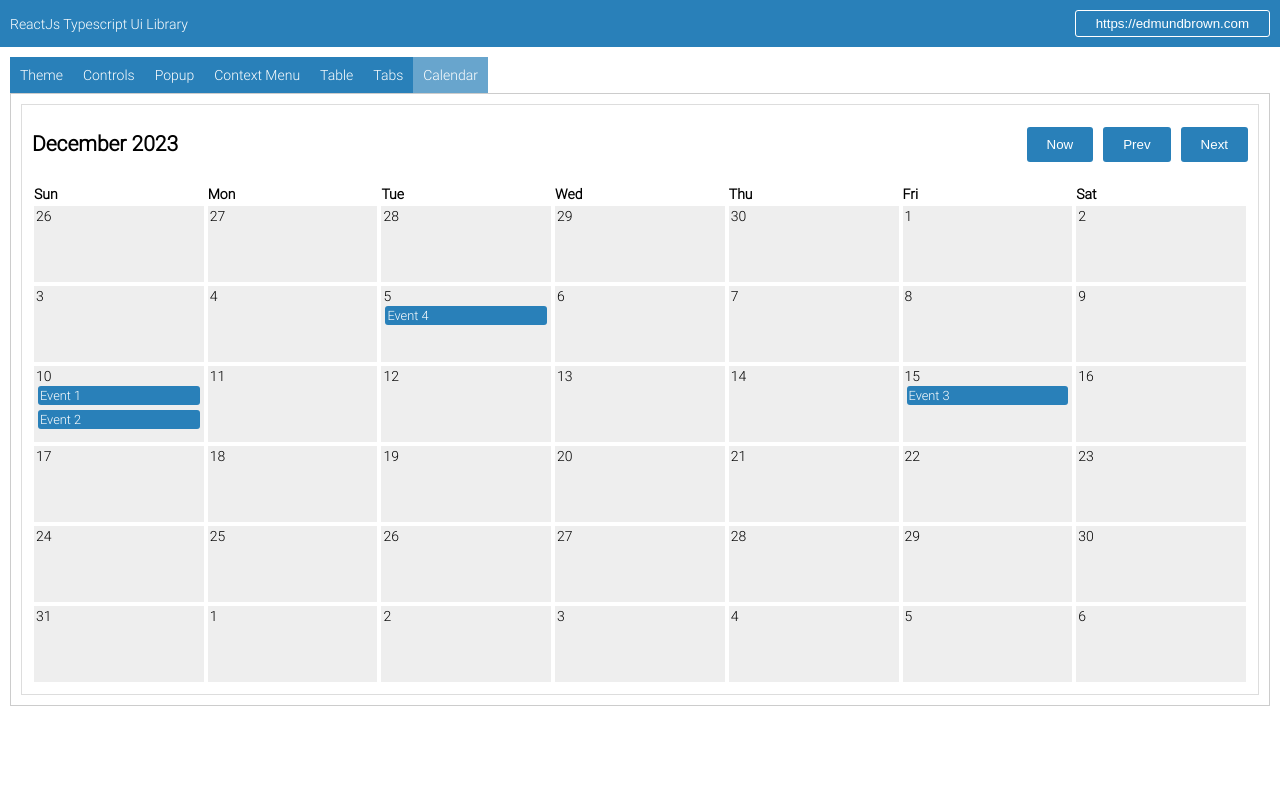
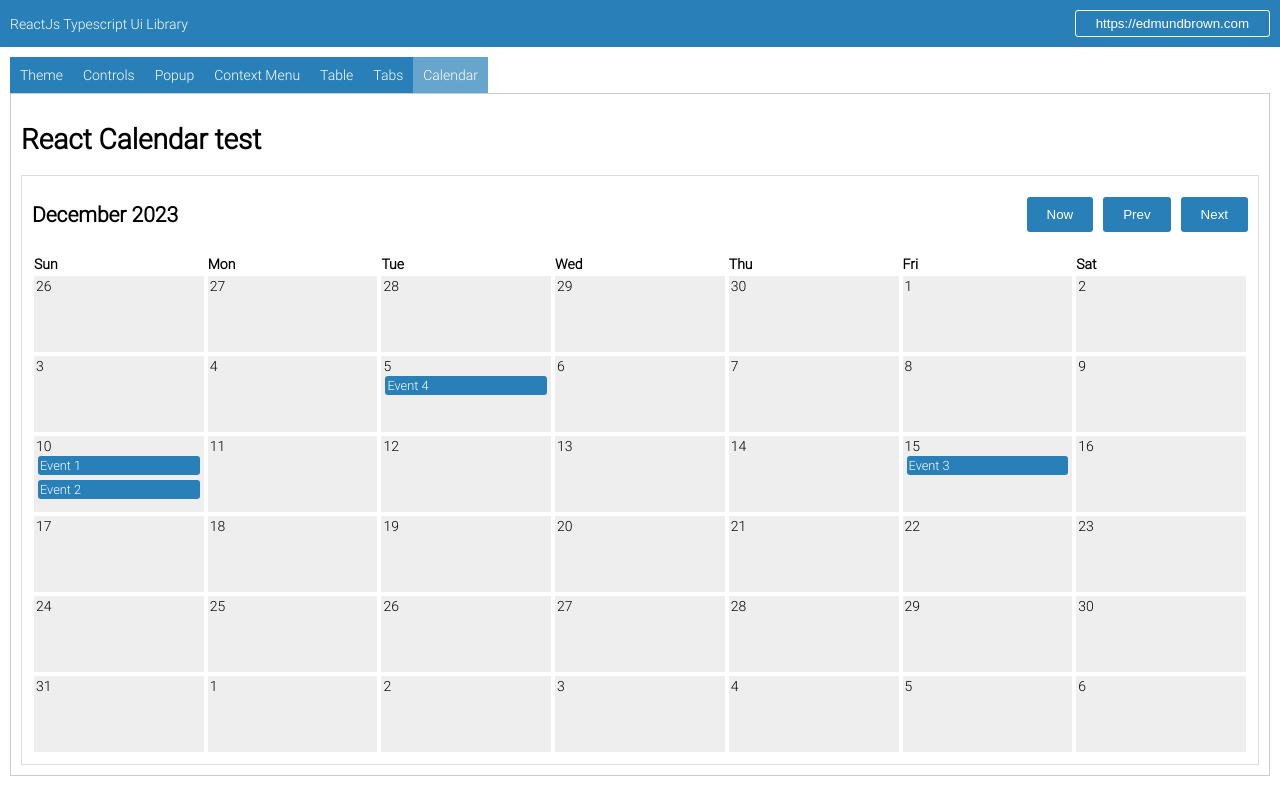
Before and after one commit to Jimbothemighty/edUiReactUiLibrary, a React (Vite) app: page / in a window 1280 px wide. Both pictures are taken after a click on the element "Calendar". Built offline with nearby package versions, Linux system fonts and the light colour scheme; a web font is replaced by a local one.

Commit message:
Adding heading to calendar test

```diff
--- a/src/assets/components/App.tsx
+++ b/src/assets/components/App.tsx
@@ -258,5 +258,8 @@ function CalendarTest() {
 		},
 	]
 
-	return <Calendar eventsArr={events}/>
+	return 		<>
+		<h1>React Calendar test</h1>
+		<Calendar eventsArr={events}/>
+	</>
 }
```
